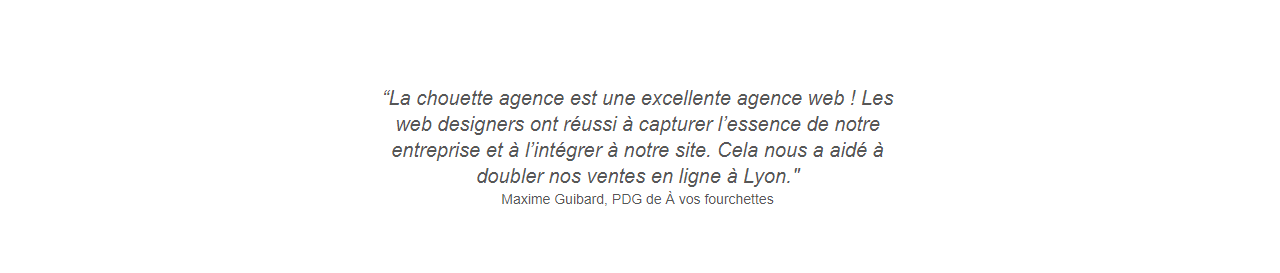
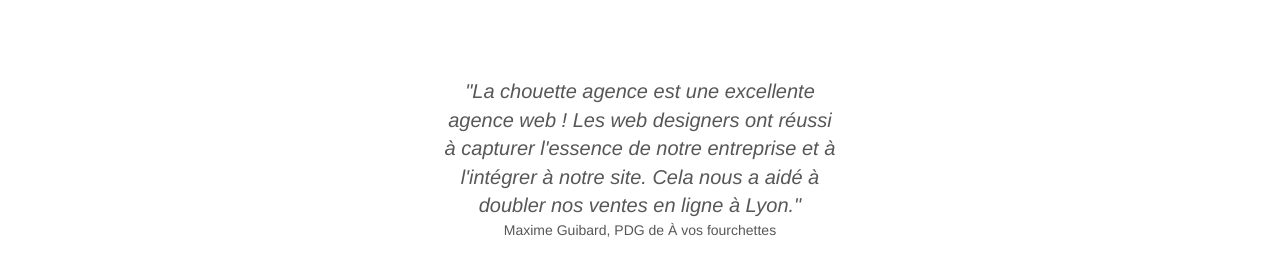
Before and after one commit to sebastien-caillat/SCAILLAT_04, a plain HTML site: page index.html in a window 1280 px wide. Shown: the part 929-1202 px from the top of the page. Drawn offline with Linux system fonts and the light colour scheme; grey boxes are pictures that could not be loaded.

Commit message:
IMG CHANGES 1

```diff
--- a/index.html
+++ b/index.html
@@ -114,15 +114,15 @@
 				<h3 class="mg-md text-center">
 					Illustrations
 				</h3>
-				<p class="text-center ">
+				<p class="text-center">
 					Un bon design n'est rien sans de bonnes illustrations. Laissez faire notre équipe de graphistes talentueux pour donner à vos pages une touche finale d'élégance.
 				</p>
 			</div>
 		</div>
 		<div class="row voffset-lg voffset">
 			<div class="col-xs-12 col-md-8 col-md-offset-2 text-center">
-				<img alt="agence web, agence web paris, web design paris, stratégie web" src="img/citation.png" />
-
+				<p class="quotes tight-width-whitespace">"La chouette agence est une excellente agence web ! Les web designers ont réussi à capturer l'essence de notre entreprise et à l'intégrer à notre site. Cela nous a aidé à doubler nos ventes en ligne à Lyon."</p>
+				<p class="quotes-source tight-width-whitespace">Maxime Guibard, PDG de À vos fourchettes</p>
 			</div>
 		</div>
 	</div>
--- a/style.css
+++ b/style.css
@@ -732,6 +732,16 @@ h4 {
     color: #333333!important;
 }
 
+.quotes {
+    display: block;
+    width: 60%;
+    font-size: 20px;
+    font-style: italic;
+}
+
+.quotes-source {
+    font-size: 14px;
+}
 .icons {
     margin-bottom: 14px;
     margin-top: 24px;
```
